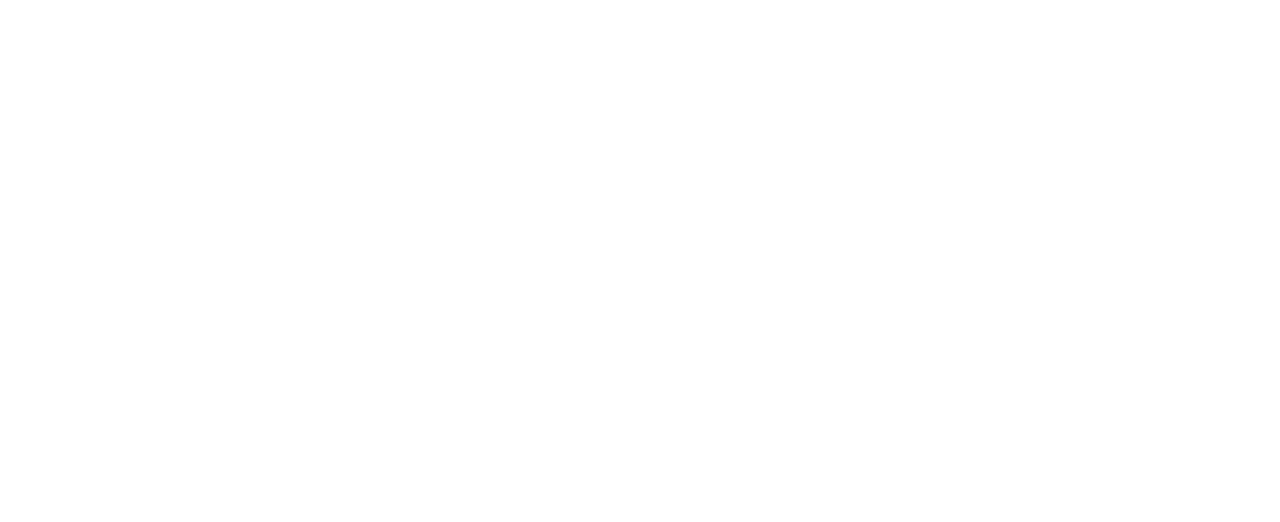
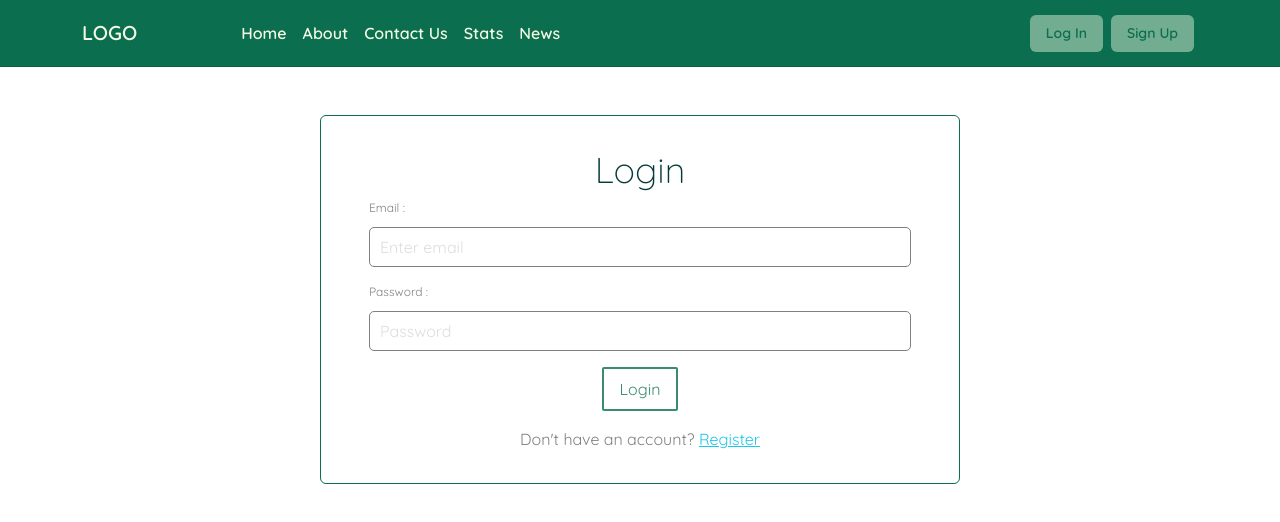
Before and after one commit to sarakilany/csc-backup, a React (Create React App) app: page /login in a window 1280 px wide. Before the commit this address had no page. Shown: the top 522 px of the page. Built offline with nearby package versions, Linux system fonts and the light colour scheme.

Commit message:
edit some styling & ading basic auth routes

```diff
--- a/src/App.js
+++ b/src/App.js
@@ -8,7 +8,9 @@
 import { Routes, Route } from "react-router-dom";
 import SingleNews from "./componets/singleNews/SingleNews";
 import Admin from "./layouts/Admin";
-import AllNews from './componets/allNews/AllNews'
+import AllNews from "./componets/allNews/AllNews";
+import Login from "./componets/login/Login";
+import Register from "./componets/Register/Register";
 function App() {
   return (
     <>
@@ -20,6 +22,8 @@
         <Route path="profile" element={<User />} />
         <Route path="allNews/:title" element={<SingleNews />} />
         <Route path="allNews" element={<AllNews />} />
+        <Route path="register" element={<Register />} />
+        <Route path="login" element={<Login />} />
 
         <Route path="/admin/*" element={<Admin authed={true} />} />
       </Routes>
--- a/src/common/header/Header.jsx
+++ b/src/common/header/Header.jsx
@@ -84,12 +84,16 @@
                     {state.has_loged == "notAuthed" ? (
                       <div className="d-flex">
                         <Button
+                        as={Link}
+                        to='/login'
                           variant="primary"
                           className="nav-btn mx-md-1 d-block my-2 my-md-0 white-bg green-text fw-semibold border-0 shadow-none"
                         >
                           Log In
                         </Button>
                         <Button
+                        as={Link}
+                        to='/register'
                           variant="primary"
                           className="nav-btn mx-md-1 d-block my-2 my-md-0 white-bg green-text fw-semibold border-0 shadow-none"
                         >
--- a/src/componets/Register/Register.css
+++ b/src/componets/Register/Register.css
@@ -1,32 +1,19 @@
 
 .register {
-    border: 2px solid #0b6e4f;
-    border-radius: 10px;
-    padding: 2rem 4rem;
-    display: flex;
+    border: 1px solid #0b6e4f;
     width: 50%;
-    margin: 0 auto;
 }
+.form-group{
+    width: 100%;
 
-form{
-    background-color: white;
-    border-radius: 10px;
 }
-
-h1{
-    color: #0b6e4f;
-    text-align: center;
-}
-
-button {
-    width: 100%;
-    height: 50px;
-    padding: 10px;
-    border: none;
-    background-color: #0b6e4f;
-    border-radius: 10px !important;
-    font-weight: bold;
-    font-size: 18px;
-    margin-top: 25px !important;
-    margin-bottom: 30px !important;
-}
+@media only screen and (max-width:992px) {
+    .register {
+        width: 70%;
+    }
+  }
+@media only screen and (max-width:560px) {
+    .register {
+        width: 80%;
+    }
+  }
--- a/src/componets/Register/Register.jsx
+++ b/src/componets/Register/Register.jsx
@@ -3,6 +3,8 @@
 import FormSelect from "../FormInputs/formSelect";
 import Checkbox from "../FormInputs/Checkbox";
 import "./Register.css";
+import Header from "../../common/header/Header";
+import { Link } from "react-router-dom";
 
 const Register = () => {
   const [values, setValues] = useState({
@@ -30,6 +32,7 @@
       label: "Username",
       pattern: "^[A-Za-z0-9]{3,16}$",
       required: true,
+
     },
     {
       id: 2,
@@ -125,10 +128,11 @@
     setValues({ ...values, [e.target.name]: e.target.value });
   };
 
-  return (
-    <div className="register">
-      <form onSubmit={handleSubmit}>
-        <h1>Register</h1>
+  return (<>
+    <Header />
+    <div className="register rounded mx-auto py-md-4 px-md-5 p-2 my-5">
+      <form onSubmit={handleSubmit} className="w-100">
+        <h2 className=" dark-text mt-0 w-100 text-center">Register</h2>
         {inputs.map((input) => (
           (input.type === 'select' ?
           <FormSelect
@@ -145,10 +149,14 @@
            />
           )
         ))}
-        <Checkbox label="I Agree to the Privacy & Policy" />
-        <button type="submit">Submit</button>
+        <Checkbox label="I Agree to the Privacy & Policy" required/>
+        <button className=" home-btn px-4 py-2 my-4 d-block mx-auto" type="submit">Submit</button>
+        <p style={{ color: "#818181" }} className="my-2 text-center">
+          You have an account? <Link to='/login'>LogIn</Link>
+        </p>
       </form>
     </div>
+    </>
   );
 };
 
--- a/src/componets/home/section/Section.jsx
+++ b/src/componets/home/section/Section.jsx
@@ -2,6 +2,7 @@
 import personal from "../../../assets/images/per.jpg";
 import organizational from "../../../assets/images/org.jpg";
 import { Row, Col, Container, Button } from "react-bootstrap";
+import { Link } from "react-router-dom";
 import './section.css'
 
 const Section = () => {
@@ -22,9 +23,8 @@
           <Button
             variant="primary"
             className="home-btn mt-5 px-4 py-3 shadow-none opacity-100"
-            style={{
-              backgroundColor: "#08A045",
-            }}
+            as={Link}
+            to='/register'
           >
             Sign Up Now
           </Button>
@@ -41,9 +41,8 @@
           <Button
             variant="primary"
             className="home-btn mt-5 px-4 py-3 shadow-none opacity-100"
-            style={{
-              backgroundColor: "#08A045",
-            }}
+            as={Link}
+            to='/register'
           >
             Sign Up Now
           </Button>
--- a/src/componets/login/Login.jsx
+++ b/src/componets/login/Login.jsx
@@ -2,11 +2,11 @@
 import Button from "react-bootstrap/Button";
 import Form from "react-bootstrap/Form";
 import { useForm } from "react-hook-form";
-import { useNavigate } from "react-router-dom";
+import { Link, useNavigate } from "react-router-dom";
 import { useDispatch } from "react-redux";
 import { handleHasLoged } from "../../redux/action";
 import Toast from "react-bootstrap/Toast";
-import "../login/Login.css";
+import Header from "../../common/header/Header";
 
 export default function Login() {
   const users = [
@@ -44,6 +44,7 @@
 
   return (
     <>
+    <Header />
       {failedlogIn && (
         <Toast>
           <strong className="me-auto">Bootstrap</strong>
@@ -58,11 +59,11 @@
           <Toast.Body>Hello, world! This is a toast message.</Toast.Body>
         </Toast>
       )}
-      <h3 className="text-center my-5">Login Form ...</h3>
       <Form
         onSubmit={handleSubmit(onSubmit)}
-        className="container mt-5 w-50 p-5 border"
+        className="register rounded mx-auto py-md-4 px-md-5 p-2 my-5"
       >
+      <h2 className="text-center my-2 dark-text">Login</h2>
         <Form.Group className="mb-3" controlId="formBasicEmail">
           <Form.Label>Email :</Form.Label>
           <Form.Control
@@ -107,17 +108,12 @@
         <Button
           variant="primary"
           type="submit"
-          className="mt-4 d-block mx-auto"
-          style={{
-            boxShadow: "none",
-            backgroundColor: "#08A045",
-            border: "#628B48",
-          }}
+          className="my-3 d-block mx-auto home-btn"
         >
           Login
         </Button>
-        <p style={{ color: "#818181" }} className="my-2">
-          Don't have an account? <a href="">Register</a>
+        <p style={{ color: "#818181" }} className="my-2 text-center">
+          Don't have an account? <Link to='/register'>Register</Link>
         </p>
       </Form>
     </>
```
Also changed, not shown: src/componets/login/Login.css (deleted).
